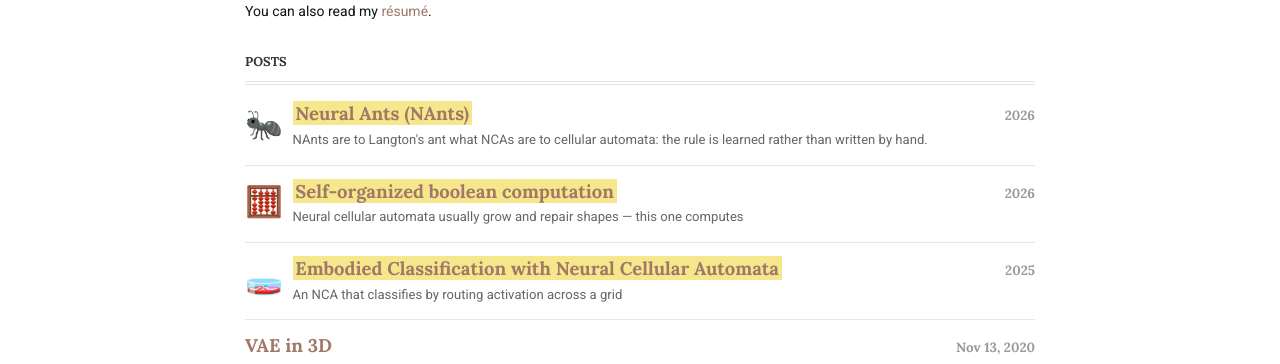
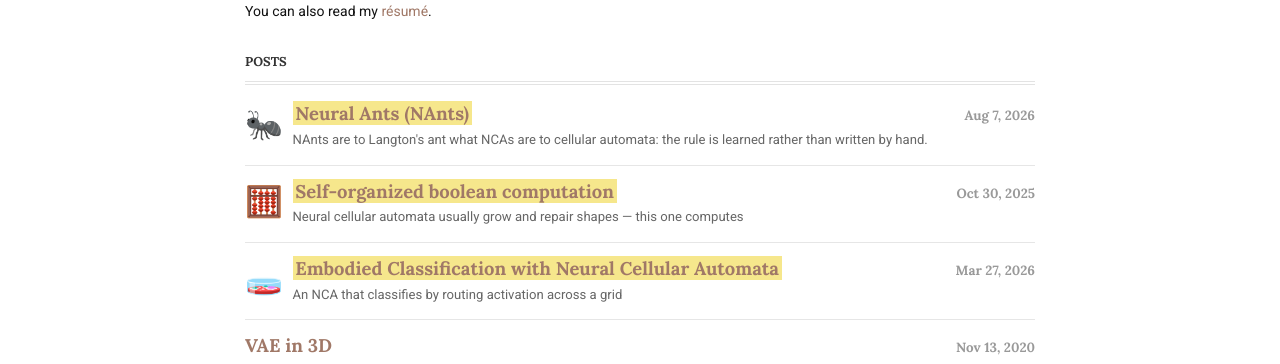
Before and after one commit to ichko/ichko.github.io, a Jekyll site: the page built from index.markdown, in a window 1280 px wide. Shown: the part 148-512 px from the top of the page. Built offline with Jekyll 4.4.1, drawn with Linux system fonts in a browser that asks for light colours; formulas are drawn with MathJax 3.

Commit message:
Show full dates on pinned links, from each project's first commit
Co-Authored-By: Claude Opus 5 (1M context) <noreply@anthropic.com>

```diff
--- a/_layouts/home.html
+++ b/_layouts/home.html
@@ -28,7 +28,7 @@ layout: default
         <div class="post-body">
           <h4 class="post-head">
             <span class="post-link-title"><span class="hl">Neural Ants (NAnts)</span></span>
-            <span class="post-link-date">2026</span>
+            <span class="post-link-date">Aug 7, 2026</span>
           </h4>
           <div class="post-link-subtitle">NAnts are to Langton's ant what NCAs are to cellular automata: the rule is learned rather than written by hand.</div>
         </div>
@@ -40,7 +40,7 @@ layout: default
         <div class="post-body">
           <h4 class="post-head">
             <span class="post-link-title"><span class="hl">Self-organized boolean computation</span></span>
-            <span class="post-link-date">2026</span>
+            <span class="post-link-date">Oct 30, 2025</span>
           </h4>
           <div class="post-link-subtitle">Neural cellular automata usually grow and repair shapes — this one computes</div>
         </div>
@@ -52,7 +52,7 @@ layout: default
         <div class="post-body">
           <h4 class="post-head">
             <span class="post-link-title"><span class="hl">Embodied Classification with Neural Cellular Automata</span></span>
-            <span class="post-link-date">2025</span>
+            <span class="post-link-date">Mar 27, 2026</span>
           </h4>
           <div class="post-link-subtitle">An NCA that classifies by routing activation across a grid</div>
         </div>
```
